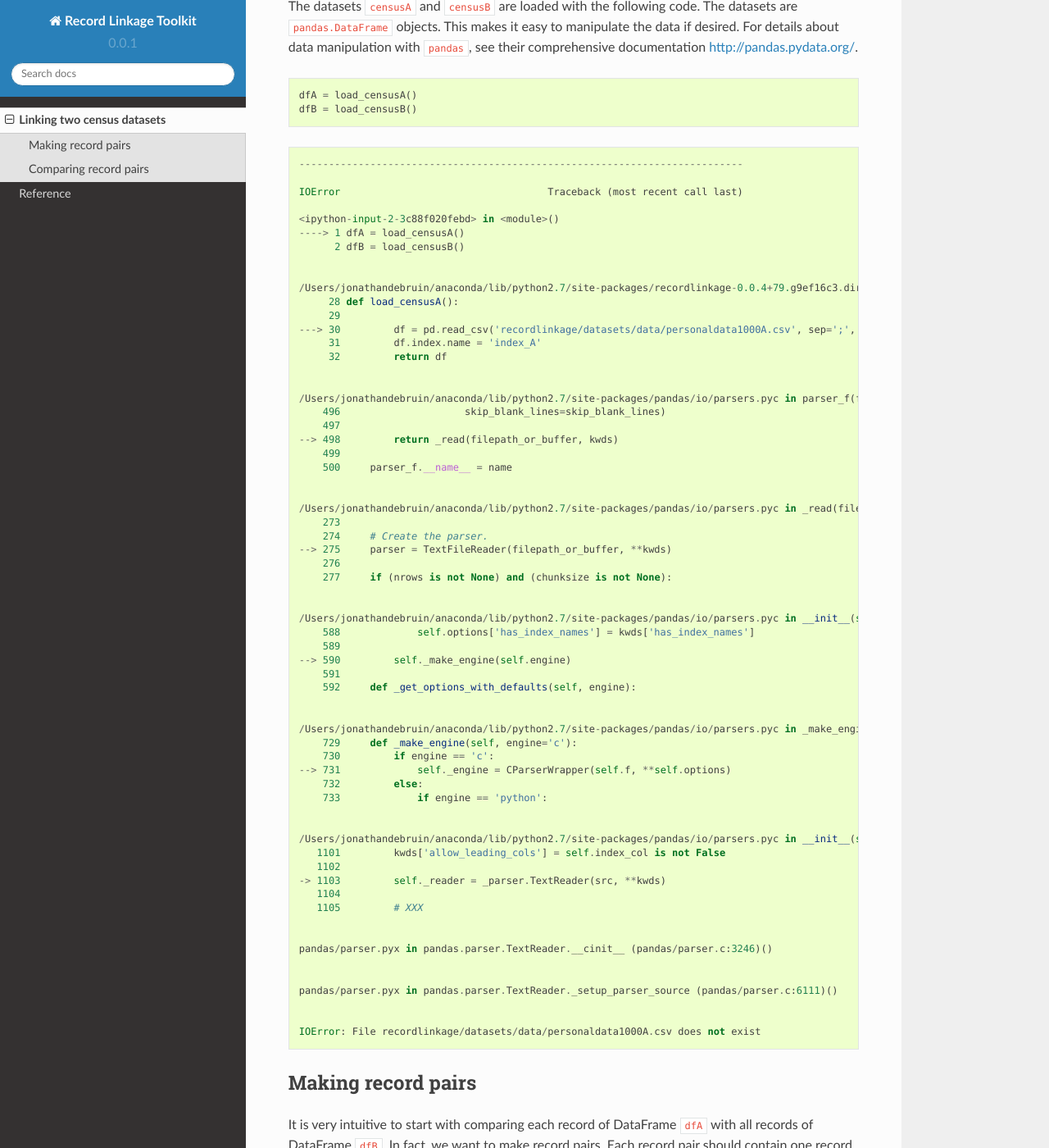
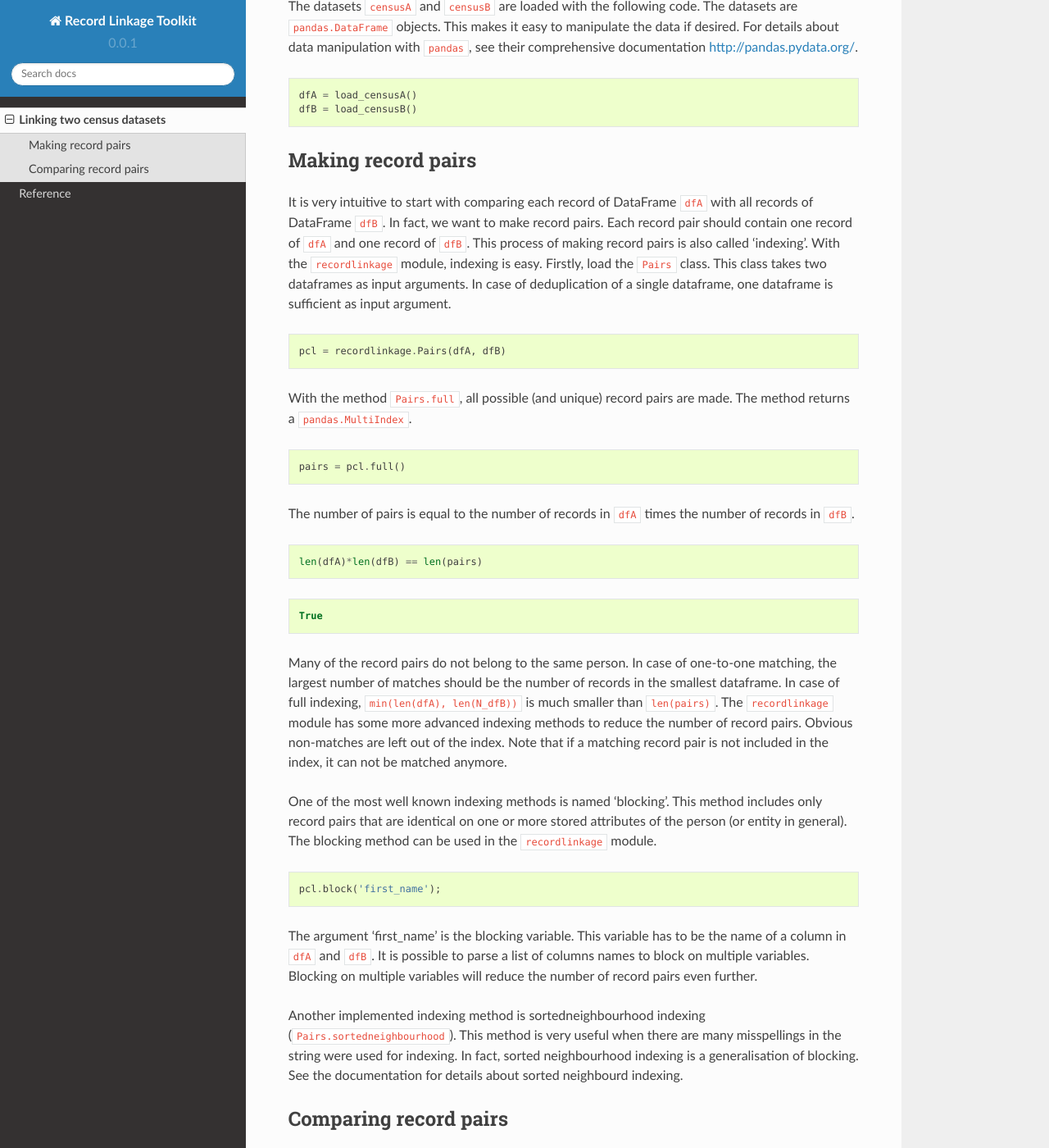
Before and after one commit to J535D165/recordlinkage, a Sphinx documentation site: the page built from docs/link_two_dataframes.rst, in a window 1280 px wide and 1400 px high, scrolled down 465 px. Shown: the whole window at 82% size. Built offline with Sphinx 7.4.7 and the Read the Docs theme 2.0.0, drawn with Linux system fonts in a browser that asks for light colours; pages that are not in the unit, such as notebooks, are missing from menus; some of the changed text lies outside the part shown.

Commit message:
Update documentation

```diff
--- a/docs/index.rst
+++ b/docs/index.rst
@@ -5,9 +5,9 @@
 
 .. toctree::
 
-   intro_example
+   link_two_dataframes
 
-   link_two_dataframes
+   linking
 
    reference
 
--- a/docs/link_two_dataframes.rst
+++ b/docs/link_two_dataframes.rst
@@ -29,76 +29,6 @@
     dfA = load_censusA()
     dfB = load_censusB()
 
-
-::
-
-
-    ---------------------------------------------------------------------------
-
-    IOError                                   Traceback (most recent call last)
-
-    <ipython-input-2-3c88f020febd> in <module>()
-    ----> 1 dfA = load_censusA()
-          2 dfB = load_censusB()
-
-
-    /Users/jonathandebruin/anaconda/lib/python2.7/site-packages/recordlinkage-0.0.4+79.g9ef16c3.dirty-py2.7.egg/recordlinkage/datasets/__init__.pyc in load_censusA()
-         28 def load_censusA():
-         29
-    ---> 30         df = pd.read_csv('recordlinkage/datasets/data/personaldata1000A.csv', sep=';', index_col='record_id', encoding='utf-8')
-         31         df.index.name = 'index_A'
-         32         return df
-
-
-    /Users/jonathandebruin/anaconda/lib/python2.7/site-packages/pandas/io/parsers.pyc in parser_f(filepath_or_buffer, sep, dialect, compression, doublequote, escapechar, quotechar, quoting, skipinitialspace, lineterminator, header, index_col, names, prefix, skiprows, skipfooter, skip_footer, na_values, true_values, false_values, delimiter, converters, dtype, usecols, engine, delim_whitespace, as_recarray, na_filter, compact_ints, use_unsigned, low_memory, buffer_lines, warn_bad_lines, error_bad_lines, keep_default_na, thousands, comment, decimal, parse_dates, keep_date_col, dayfirst, date_parser, memory_map, float_precision, nrows, iterator, chunksize, verbose, encoding, squeeze, mangle_dupe_cols, tupleize_cols, infer_datetime_format, skip_blank_lines)
-        496                     skip_blank_lines=skip_blank_lines)
-        497
-    --> 498         return _read(filepath_or_buffer, kwds)
-        499
-        500     parser_f.__name__ = name
-
-
-    /Users/jonathandebruin/anaconda/lib/python2.7/site-packages/pandas/io/parsers.pyc in _read(filepath_or_buffer, kwds)
-        273
-        274     # Create the parser.
-    --> 275     parser = TextFileReader(filepath_or_buffer, **kwds)
-        276
-        277     if (nrows is not None) and (chunksize is not None):
-
-
-    /Users/jonathandebruin/anaconda/lib/python2.7/site-packages/pandas/io/parsers.pyc in __init__(self, f, engine, **kwds)
-        588             self.options['has_index_names'] = kwds['has_index_names']
-        589
-    --> 590         self._make_engine(self.engine)
-        591
-        592     def _get_options_with_defaults(self, engine):
-
-
-    /Users/jonathandebruin/anaconda/lib/python2.7/site-packages/pandas/io/parsers.pyc in _make_engine(self, engine)
-        729     def _make_engine(self, engine='c'):
-        730         if engine == 'c':
-    --> 731             self._engine = CParserWrapper(self.f, **self.options)
-        732         else:
-        733             if engine == 'python':
-
-
-    /Users/jonathandebruin/anaconda/lib/python2.7/site-packages/pandas/io/parsers.pyc in __init__(self, src, **kwds)
-       1101         kwds['allow_leading_cols'] = self.index_col is not False
-       1102
-    -> 1103         self._reader = _parser.TextReader(src, **kwds)
-       1104
-       1105         # XXX
-
-
-    pandas/parser.pyx in pandas.parser.TextReader.__cinit__ (pandas/parser.c:3246)()
-
-
-    pandas/parser.pyx in pandas.parser.TextReader._setup_parser_source (pandas/parser.c:6111)()
-
-
-    IOError: File recordlinkage/datasets/data/personaldata1000A.csv does not exist
-
-
 Making record pairs
 -------------------
 
@@ -128,6 +58,15 @@
 .. code:: python
 
     len(dfA)*len(dfB) == len(pairs)
+
+
+
+
+.. parsed-literal::
+
+    True
+
+
 
 Many of the record pairs do not belong to the same person. In case of
 one-to-one matching, the largest number of matches should be the number
@@ -186,6 +125,157 @@
 
     compare_cl.vectors.head(10)
 
+
+
+
+.. raw:: html
+
+    <div>
+    <table border="1" class="dataframe">
+      <thead>
+        <tr style="text-align: right;">
+          <th></th>
+          <th></th>
+          <th>first_name</th>
+          <th>last_name</th>
+          <th>sex</th>
+          <th>birthdate</th>
+          <th>city</th>
+          <th>street_address</th>
+          <th>job</th>
+          <th>email</th>
+        </tr>
+        <tr>
+          <th>index_A</th>
+          <th>index_B</th>
+          <th></th>
+          <th></th>
+          <th></th>
+          <th></th>
+          <th></th>
+          <th></th>
+          <th></th>
+          <th></th>
+        </tr>
+      </thead>
+      <tbody>
+        <tr>
+          <th rowspan="10" valign="top">1000000</th>
+          <th>1000000</th>
+          <td>0</td>
+          <td>0</td>
+          <td>0</td>
+          <td>0</td>
+          <td>0</td>
+          <td>0</td>
+          <td>0</td>
+          <td>0</td>
+        </tr>
+        <tr>
+          <th>1000001</th>
+          <td>0</td>
+          <td>0</td>
+          <td>0</td>
+          <td>0</td>
+          <td>0</td>
+          <td>0</td>
+          <td>0</td>
+          <td>0</td>
+        </tr>
+        <tr>
+          <th>1000002</th>
+          <td>0</td>
+          <td>0</td>
+          <td>0</td>
+          <td>0</td>
+          <td>0</td>
+          <td>0</td>
+          <td>0</td>
+          <td>0</td>
+        </tr>
+        <tr>
+          <th>1000003</th>
+          <td>0</td>
+          <td>0</td>
+          <td>1</td>
+          <td>0</td>
+          <td>0</td>
+          <td>0</td>
+          <td>0</td>
+          <td>0</td>
+        </tr>
+        <tr>
+          <th>1000004</th>
+          <td>0</td>
+          <td>0</td>
+          <td>0</td>
+          <td>0</td>
+          <td>0</td>
+          <td>0</td>
+          <td>0</td>
+          <td>0</td>
+        </tr>
+        <tr>
+          <th>1000005</th>
+          <td>0</td>
+          <td>0</td>
+          <td>1</td>
+          <td>0</td>
+          <td>0</td>
+          <td>0</td>
+          <td>0</td>
+          <td>0</td>
+        </tr>
+        <tr>
+          <th>1000006</th>
+          <td>0</td>
+          <td>0</td>
+          <td>0</td>
+          <td>0</td>
+          <td>0</td>
+          <td>0</td>
+          <td>0</td>
+          <td>0</td>
+        </tr>
+        <tr>
+          <th>1000007</th>
+          <td>0</td>
+          <td>0</td>
+          <td>1</td>
+          <td>0</td>
+          <td>0</td>
+          <td>0</td>
+          <td>0</td>
+          <td>0</td>
+        </tr>
+        <tr>
+          <th>1000008</th>
+          <td>0</td>
+          <td>0</td>
+          <td>0</td>
+          <td>0</td>
+          <td>0</td>
+          <td>0</td>
+          <td>0</td>
+          <td>0</td>
+        </tr>
+        <tr>
+          <th>1000009</th>
+          <td>0</td>
+          <td>0</td>
+          <td>1</td>
+          <td>0</td>
+          <td>0</td>
+          <td>0</td>
+          <td>0</td>
+          <td>0</td>
+        </tr>
+      </tbody>
+    </table>
+    </div>
+
+
+
 .. code:: python
 
     ecm_cl = recordlinkage.ExpectationMaximisationClassifier(method='ecm')
```
Also changed, not shown: docs/Deduplication.rst (deleted, +0 -32 lines).
